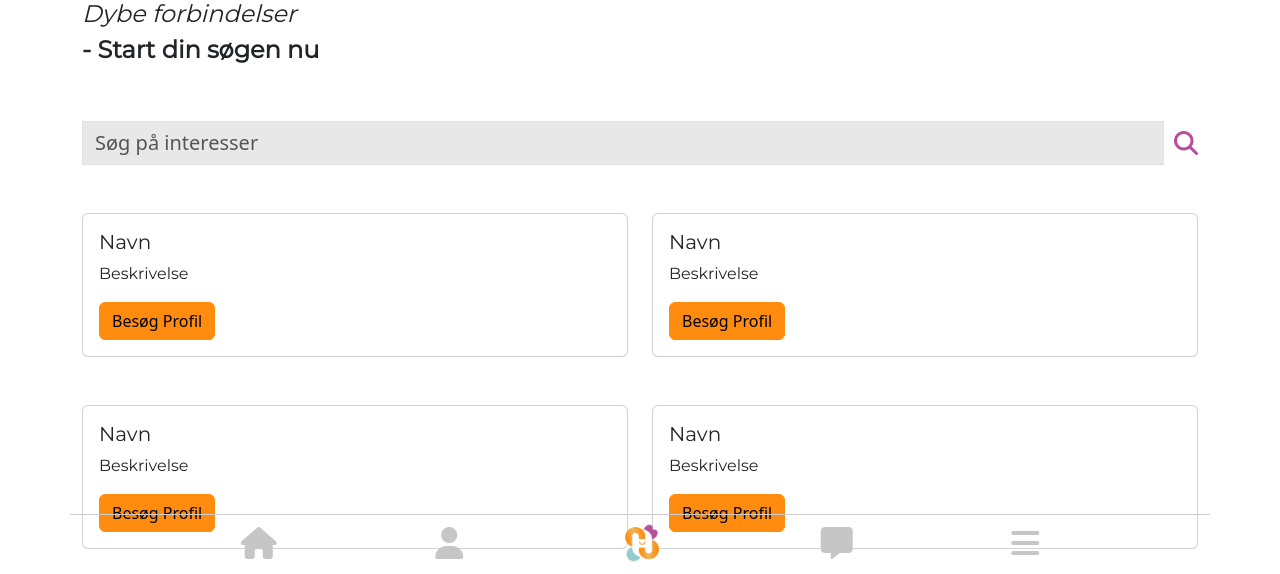
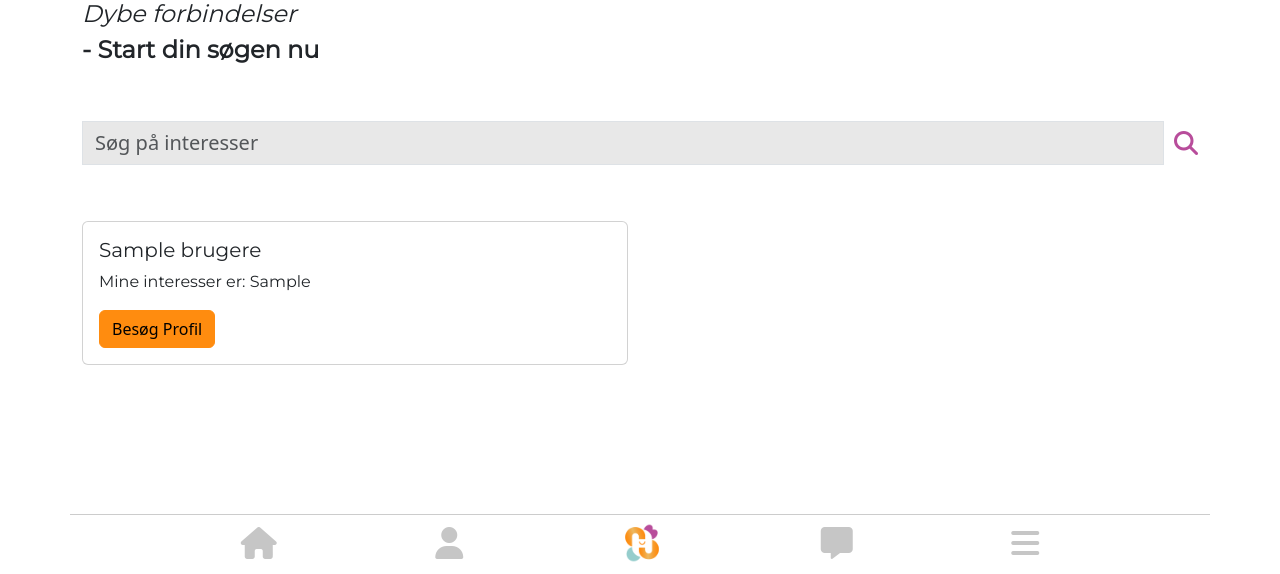
Before and after one commit to cathautzen/heartlyhello, a PHP site: page /profiler.php in a window 1280 px wide. Shown: the part 226-800 px from the top of the page. Run offline with PHP 8.4, Linux system fonts and the light colour scheme; tables that the repository leaves empty or names only in its code hold one stand-in row (values such as "Sample post"); style sheets or scripts are compiled from the project's sources; some libraries are stand-ins or nearby versions.

Commit message:
Smårettelser

```diff
--- a/css/styles.scss
+++ b/css/styles.scss
@@ -123,6 +123,11 @@ p {
 	margin-left: 10px;
 }
 
-footer {
+.footer-padding {
 	height: 60px;
 }
+
+footer {
+	background-color: white;
+	height: 60px;
+}
--- a/index.php
+++ b/index.php
@@ -40,8 +40,9 @@
     </div>
 </div>
 
-<script src="https://kit.fontawesome.com/645a3a1c42.js" crossorigin="anonymous"></script> <!--Fontawesome ikoner-->
 
-<script src="node_modules/bootstrap/dist/js/bootstrap.bundle.min.js"></script>
+<?php include "includes/scripts.php"
+?>
+
 </body>
 </html>
--- a/profiler.php
+++ b/profiler.php
@@ -1,3 +1,10 @@
+<?php
+require "settings/init.php";
+
+$sql = "select Name, Interests from brugere";
+$users = $db->sql($sql);
+?>
+
 <?php include "includes/head.php"
 ?>
 
@@ -33,51 +40,29 @@
     </div>
 </div>
 
+
 <div class="container">
-    <div class="row mt-5">
-        <div class="col-6">
+    <div class="row my-5">
+    <?php
+    foreach ($users as $user){
+    ?>
+        <div class="col-6 mt-2">
             <div class="card">
                 <div class="card-body">
-                    <h5 class="card-title">Navn</h5>
-                    <p class="card-text">Beskrivelse</p>
+                    <h5 class="card-title"><?php echo $user->Name ?></h5>
+                    <p class="card-text">Mine interesser er: <?php echo $user->Interests ?></p>
                     <a href="#" class="btn btn-orange">Besøg Profil</a>
                 </div>
             </div>
         </div>
-        <div class="col-6">
-            <div class="card">
-                <div class="card-body">
-                    <h5 class="card-title">Navn</h5>
-                    <p class="card-text">Beskrivelse</p>
-                    <a href="#" class="btn btn-orange">Besøg Profil</a>
-                </div>
-            </div>
-        </div>
-    </div>
-    <div class="row mt-5">
-        <div class="col-6">
-
-            <div class="card">
-                <div class="card-body">
-                    <h5 class="card-title">Navn</h5>
-                    <p class="card-text">Beskrivelse</p>
-                    <a href="#" class="btn btn-orange">Besøg Profil</a>
-                </div>
-            </div>
-        </div>
-        <div class="col-6">
-            <div class="card">
-                <div class="card-body">
-                    <h5 class="card-title">Navn</h5>
-                    <p class="card-text">Beskrivelse</p>
-                    <a href="#" class="btn btn-orange">Besøg Profil</a>
-                </div>
-            </div>
-        </div>
+<?php
+}
+?>
     </div>
 </div>
 
 
+<div class="footer-padding"></div>
 
 <footer class="container fixed-bottom" style="border-top: 1px solid #ccc">
     <div class="row">
@@ -92,7 +77,7 @@
 </footer>
 
 
-<script src="https://kit.fontawesome.com/645a3a1c42.js" crossorigin="anonymous"></script> <!--Fontawesome ikoner-->
-<script src="node_modules/bootstrap/dist/js/bootstrap.bundle.min.js"></script>
+<?php include "includes/scripts.php"
+?>
 </body>
 </html>
--- a/settings/init.php
+++ b/settings/init.php
@@ -1,7 +1,7 @@
 <?php
 require "classes/classDB.php";
 
-define("CONFIG_LIVE", "1"); // 0: Test enviroment || 1: Live enviroment
+define("CONFIG_LIVE", "0"); // 0: Test enviroment || 1: Live enviroment
 
 if(CONFIG_LIVE == 0){
     $DB_SERVER = "localhost";
```
Also changed, not shown: brugeroprettelse.php (+9 -0 lines).
